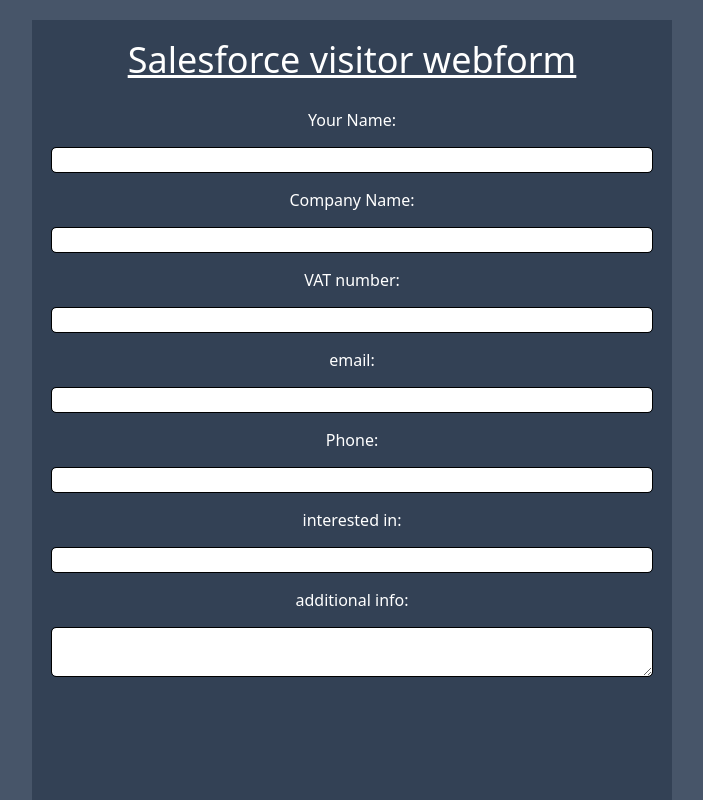
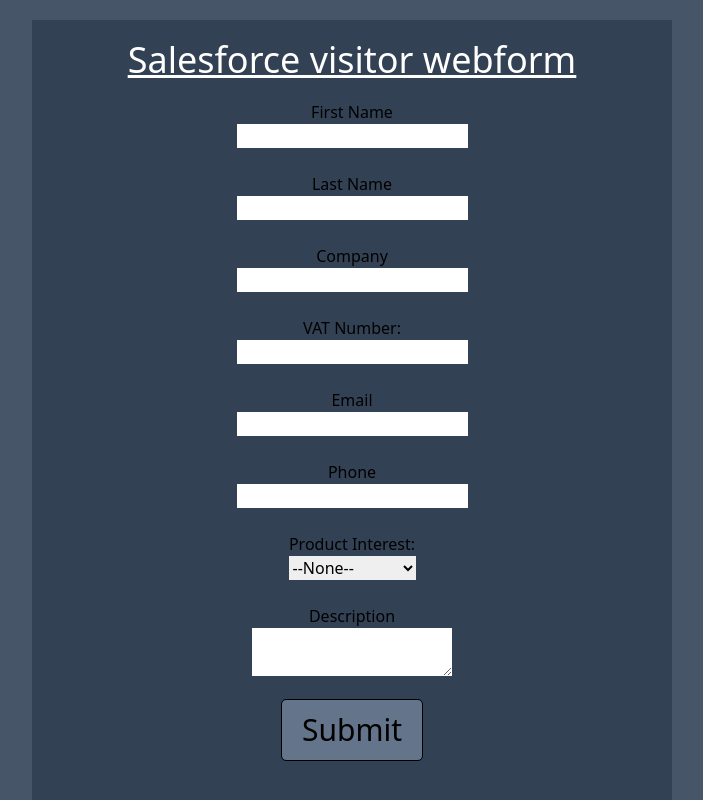
Before and after one commit to TimGrevendonk/salesforce_webform, an Angular app in the folder angular_salesforce_webform/: page / in a window 1280 px wide. Shown: the whole page, without its empty margins (288-991 px from the left). Built offline with nearby package versions, Linux system fonts and the light colour scheme.

Commit message:
finished form

```diff
--- a/angular_salesforce_webform/src/app/app-routing.module.ts
+++ b/angular_salesforce_webform/src/app/app-routing.module.ts
@@ -1,8 +1,12 @@
 import { NgModule } from '@angular/core';
 import { RouterModule, Routes } from '@angular/router';
+import { ThankyouComponent } from './thankyou/thankyou.component';
 import { WebformComponent } from './webform/webform.component';
 
-const routes: Routes = [{ path: '', component: WebformComponent }];
+const routes: Routes = [
+  { path: '', component: WebformComponent },
+  { path: 'thankyou', component: ThankyouComponent },
+];
 
 @NgModule({
   imports: [RouterModule.forRoot(routes)],
--- a/angular_salesforce_webform/src/app/app.module.ts
+++ b/angular_salesforce_webform/src/app/app.module.ts
@@ -4,11 +4,13 @@
 import { AppRoutingModule } from './app-routing.module';
 import { AppComponent } from './app.component';
 import { WebformComponent } from './webform/webform.component';
+import { ThankyouComponent } from './thankyou/thankyou.component';
 
 @NgModule({
   declarations: [
     AppComponent,
-    WebformComponent
+    WebformComponent,
+    ThankyouComponent
   ],
   imports: [
     BrowserModule,
--- /dev/null
+++ b/angular_salesforce_webform/src/app/thankyou/thankyou.component.html
@@ -0,0 +1,17 @@
+<!DOCTYPE html>
+<html lang="en">
+  <head>
+    <meta charset="UTF-8" />
+    <meta http-equiv="X-UA-Compatible" content="IE=edge" />
+    <meta name="viewport" content="width=device-width, initial-scale=1.0" />
+    <title>salesforce Form</title>
+  </head>
+  <body class="flex flex-col m-auto bg-slate-600 h-[100vh]">
+    <h1 class="text-white flex flex-row justify-center text-4xl underline mb-5">
+      Salesforce visitor webform
+    </h1>
+    <h2 class="text-white flex flex-row justify-center text-4xl mb-5">
+      submitted!
+    </h2>
+  </body>
+</html>
--- /dev/null
+++ b/angular_salesforce_webform/src/app/thankyou/thankyou.component.ts
@@ -0,0 +1,15 @@
+import { Component, OnInit } from '@angular/core';
+
+@Component({
+  selector: 'app-thankyou',
+  templateUrl: './thankyou.component.html',
+  styleUrls: ['./thankyou.component.css']
+})
+export class ThankyouComponent implements OnInit {
+
+  constructor() { }
+
+  ngOnInit(): void {
+  }
+
+}
--- a/angular_salesforce_webform/src/app/webform/webform.component.html
+++ b/angular_salesforce_webform/src/app/webform/webform.component.html
@@ -1,6 +1,7 @@
 <!DOCTYPE html>
 <html lang="en">
   <head>
+    <META HTTP-EQUIV="Content-type" CONTENT="text/html; charset=UTF-8" />
     <meta charset="UTF-8" />
     <meta http-equiv="X-UA-Compatible" content="IE=edge" />
     <meta name="viewport" content="width=device-width, initial-scale=1.0" />
@@ -8,13 +9,99 @@
   </head>
   <body class="flex flex-row justify-center m-auto bg-slate-600 h-[100vh]">
     <form
-      action=""
+      action="https://test.salesforce.com/servlet/servlet.WebToLead?encoding=UTF-8"
+      method="POST"
       class="flex flex-col w-1/2 items-center mt-5 bg-slate-700 p-5"
     >
       <h1 class="text-white text-4xl underline mb-5">
         Salesforce visitor webform
       </h1>
-      <label for="name" value="name" class="m-2 text-white">Your Name: </label>
+      <!-- from salesforce genrator -->
+      <input type="hidden" name="oid" value="00D3C00000053Ae" />
+      <!--
+      <input type="hidden" name="debug" value="1" />
+      <input
+        type="hidden"
+        name="debugEmail"
+        value="r0831309@student.thomasmore.be"
+      /> -->
+
+      <input
+        type="hidden"
+        name="retURL"
+        value="https://salesforce-group4-form.netlify.app/thankyou"
+      />
+
+      <label for="first_name">First Name</label
+      ><input
+        id="first_name"
+        maxlength="40"
+        name="first_name"
+        size="20"
+        type="text"
+      /><br />
+
+      <label for="last_name">Last Name</label
+      ><input
+        id="last_name"
+        maxlength="80"
+        name="last_name"
+        size="20"
+        type="text"
+      /><br />
+
+      <label for="company">Company</label
+      ><input
+        id="company"
+        maxlength="40"
+        name="company"
+        size="20"
+        type="text"
+      /><br />
+
+      <label for="00N3C000006QrEC">VAT Number:</label>
+      <input
+        id="00N3C000006QrEC"
+        maxlength="12"
+        name="00N3C000006QrEC"
+        size="20"
+        type="text"
+      /><br />
+
+      <label for="email">Email</label
+      ><input
+        id="email"
+        maxlength="80"
+        name="email"
+        size="20"
+        type="text"
+      /><br />
+
+      <label for="phone">Phone</label
+      ><input
+        id="phone"
+        maxlength="40"
+        name="phone"
+        size="20"
+        type="text"
+      /><br />
+
+      Product Interest:<select
+        id="00N3t00000HBbpb"
+        name="00N3t00000HBbpb"
+        title="Product Interest"
+      >
+        <option value="">--None--</option>
+        <option value="GC1000 series">GC1000 series</option>
+        <option value="GC5000 series">GC5000 series</option>
+        <option value="GC3000 series">GC3000 series</option></select
+      ><br />
+
+      <label for="description">Description</label
+      ><textarea name="description"></textarea><br />
+
+      <!-- my form -->
+      <!-- <label for="name" value="name" class="m-2 text-white">Your Name: </label>
       <input
         type="text"
         name="name"
@@ -61,7 +148,12 @@
         type="text"
         name="additional"
         class="outline outline-1 rounded m-2 w-full"
-      ></textarea>
+      ></textarea> -->
+      <input
+        type="submit"
+        value="Submit"
+        class="bg-slate-500 rounded outline outline-1 px-5 p-3 text-3xl hover:bg-slate-600 hover:cursor-pointer"
+      />
     </form>
   </body>
 </html>
```
Also changed, not shown: angular_salesforce_webform/src/app/thankyou/thankyou.component.css (added), 1 other file (tests, documents, lock files or other folders).
